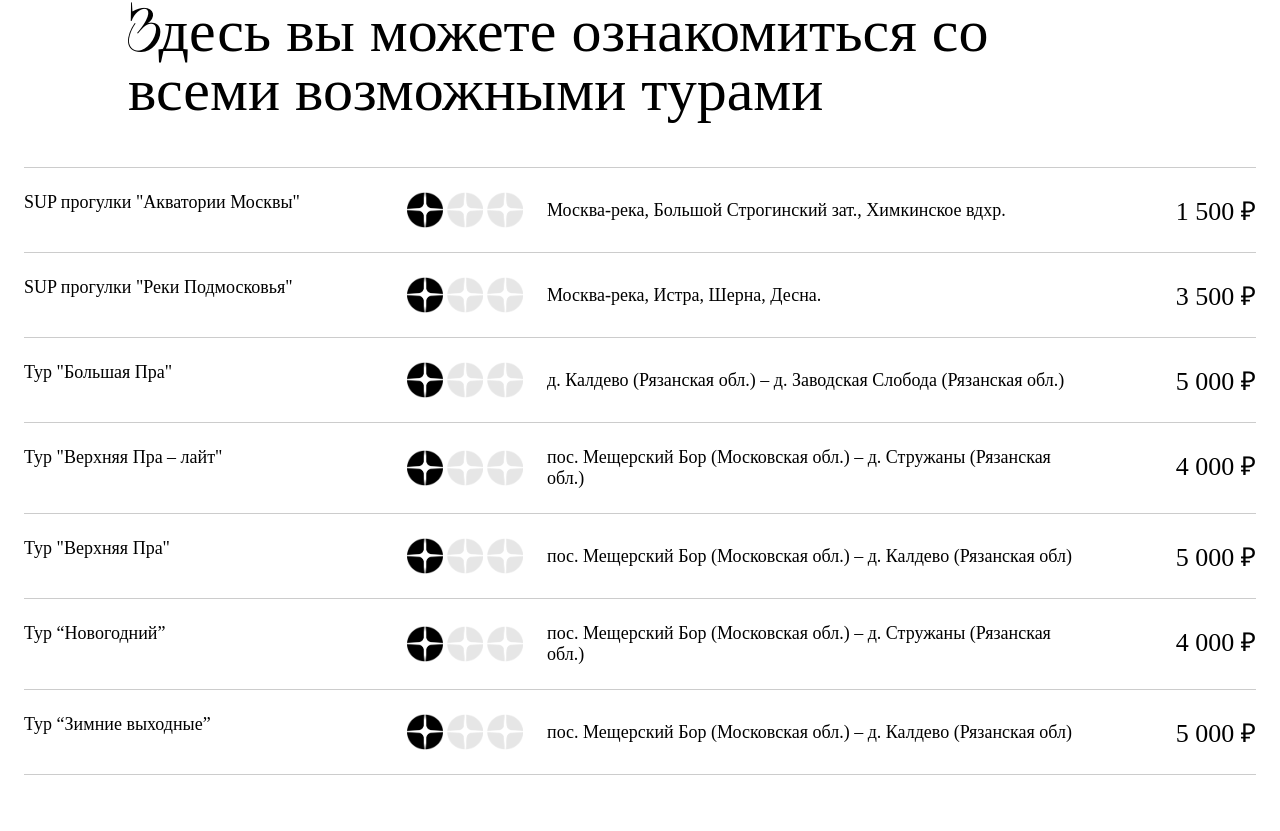
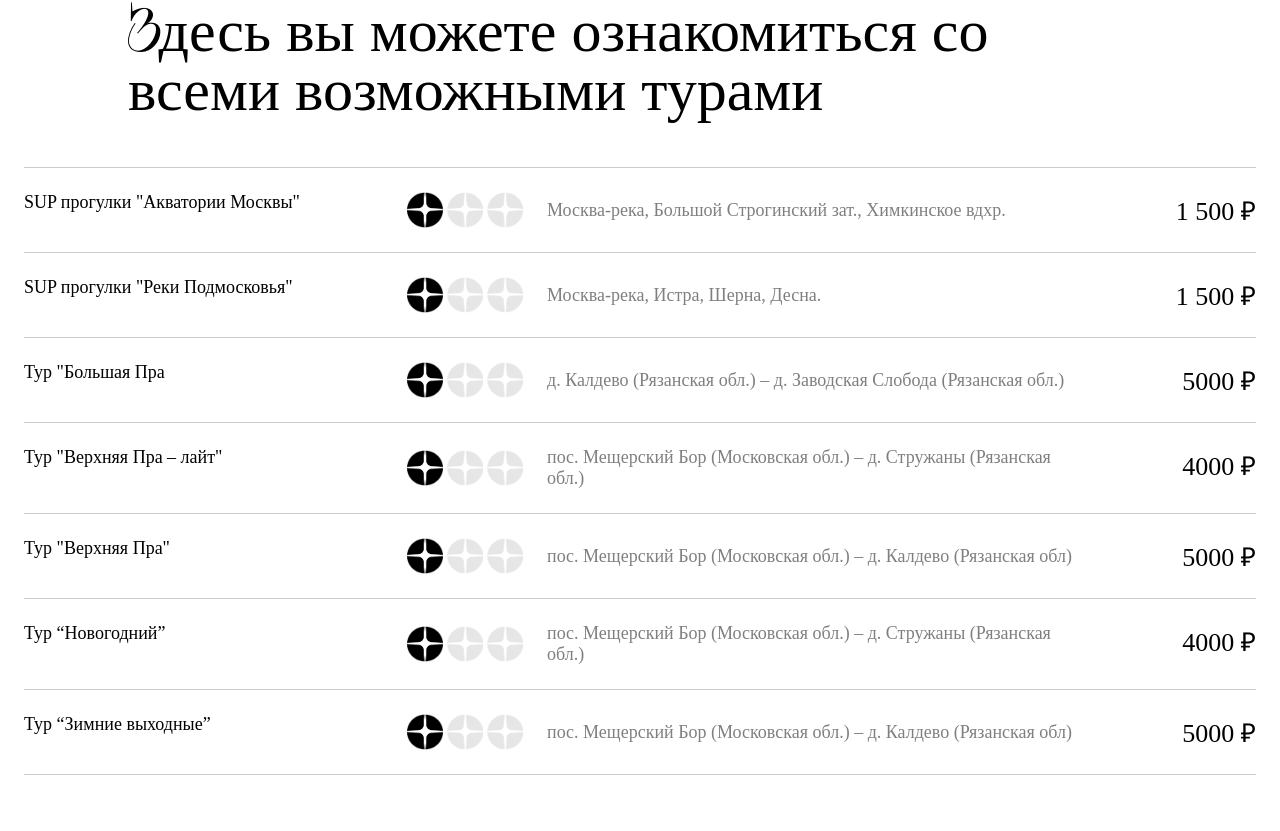
Before and after one commit to t13b5og4m22/react-mesera, a React (Create React App) app: page / in a window 1280 px wide. Shown: the part 3409-4240 px from the top of the page. Built offline with nearby package versions, Linux system fonts and the light colour scheme; a web font is replaced by a local one.

Commit message:
table 2.0 using map, not shtcode

```diff
--- a/src/main_components/Main_tours_info.css
+++ b/src/main_components/Main_tours_info.css
@@ -66,6 +66,10 @@
     margin-left: 100px;
 }
 
+.Main_tours_info .tours__table .tours__table-element .tours__table-element__info p {
+    opacity: 0.5;
+}
+
 .Main_tours_info .tours__table .tours__table-element .tours__table-element__price {
     width: 15%;
     text-align: right;
--- a/src/main_components/Main_tours_info.js
+++ b/src/main_components/Main_tours_info.js
@@ -14,6 +14,44 @@ function One_star_block() {
   );
 }
 
+const tours = [
+  {
+    title: 'SUP прогулки "Акватории Москвы"',
+    text: 'Москва-река, Большой Строгинский зат., Химкинское вдхр.',
+    price: '1 500 ₽',
+  },
+  {
+    title: 'SUP прогулки "Реки Подмосковья"',
+    text: 'Москва-река, Истра, Шерна, Десна.',
+    price: '1 500 ₽',
+  },
+  {
+    title: 'Тур "Большая Пра',
+    text: 'д. Калдево (Рязанская обл.) – д. Заводская Слобода (Рязанская обл.)',
+    price: '5000 ₽',
+  },
+  {
+    title: 'Тур "Верхняя Пра – лайт"',
+    text: 'пос. Мещерский Бор (Московская обл.) – д. Стружаны (Рязанская обл.)',
+    price: '4000 ₽',
+  },
+  {
+    title: 'Тур "Верхняя Пра"',
+    text: 'пос. Мещерский Бор (Московская обл.) – д. Калдево (Рязанская обл)',
+    price: '5000 ₽',
+  },
+  {
+    title: 'Тур “Новогодний”',
+    text: 'пос. Мещерский Бор (Московская обл.) – д. Стружаны (Рязанская обл.)',
+    price: '4000 ₽',
+  },
+  {
+    title: 'Тур “Зимние выходные”',
+    text: 'пос. Мещерский Бор (Московская обл.) – д. Калдево (Рязанская обл)',
+    price: '5000 ₽',
+  },
+]
+
 function Main_tours_info() {
   return (
     <div className="Main_tours_info">
@@ -21,97 +59,20 @@ function Main_tours_info() {
           <h2>Здесь вы можете ознакомиться со всеми возможными турами</h2>
         </div>
         <div className='tours__table'>
+          {tours.map((item) =>
             <div className='tours__table-element'>
               <div className='tours__table-element__title'>
-              <p>SUP прогулки "Акватории Москвы"</p>
+                <p>{item.title}</p>
               </div>
               <div className='tours__table-element__info'>
                 <One_star_block/>
-              <p>Москва-река, Большой Строгинский зат., Химкинское вдхр.</p>
+                <p>{item.text}</p>
               </div>
               <div className='tours__table-element__price'>
-              <p>1 500 ₽</p>
+                <p>{item.price}</p>
               </div>
             </div>
-
-          <div className='tours__table-element'>
-            <div className='tours__table-element__title'>
-              <p>SUP прогулки "Реки Подмосковья"</p>
-            </div>
-            <div className='tours__table-element__info'>
-              <One_star_block/>
-              <p>Москва-река, Истра, Шерна, Десна.</p>
-            </div>
-            <div className='tours__table-element__price'>
-              <p>3 500 ₽</p>
-            </div>
-          </div>
-
-          <div className='tours__table-element'>
-            <div className='tours__table-element__title'>
-              <p>Тур "Большая Пра"</p>
-            </div>
-            <div className='tours__table-element__info'>
-              <One_star_block/>
-              <p>д. Калдево (Рязанская обл.) – д. Заводская Слобода (Рязанская обл.)</p>
-            </div>
-            <div className='tours__table-element__price'>
-              <p>5 000 ₽</p>
-            </div>
-          </div>
-
-          <div className='tours__table-element'>
-            <div className='tours__table-element__title'>
-              <p>Тур "Верхняя Пра – лайт"</p>
-            </div>
-            <div className='tours__table-element__info'>
-              <One_star_block/>
-              <p>пос. Мещерский Бор (Московская обл.) – д. Стружаны (Рязанская обл.)</p>
-            </div>
-            <div className='tours__table-element__price'>
-              <p>4 000 ₽</p>
-            </div>
-          </div>
-
-          <div className='tours__table-element'>
-            <div className='tours__table-element__title'>
-              <p>Тур "Верхняя Пра"</p>
-            </div>
-            <div className='tours__table-element__info'>
-              <One_star_block/>
-              <p>пос. Мещерский Бор (Московская обл.) – д. Калдево (Рязанская обл)</p>
-            </div>
-            <div className='tours__table-element__price'>
-              <p>5 000 ₽</p>
-            </div>
-          </div>
-
-          <div className='tours__table-element'>
-            <div className='tours__table-element__title'>
-              <p>Тур “Новогодний”</p>
-            </div>
-            <div className='tours__table-element__info'>
-              <One_star_block/>
-              <p>пос. Мещерский Бор (Московская обл.) – д. Стружаны (Рязанская обл.)</p>
-            </div>
-            <div className='tours__table-element__price'>
-              <p>4 000 ₽</p>
-            </div>
-          </div>
-
-          <div className='tours__table-element'>
-            <div className='tours__table-element__title'>
-              <p>Тур “Зимние выходные”</p>
-            </div>
-            <div className='tours__table-element__info'>
-              <One_star_block/>
-              <p>пос. Мещерский Бор (Московская обл.) – д. Калдево (Рязанская обл)</p>
-            </div>
-            <div className='tours__table-element__price'>
-              <p>5 000 ₽</p>
-            </div>
-          </div>
-
+          )}
         </div>
     </div>
   );
```
Lines whose indentation alone changed are shown as unchanged.
